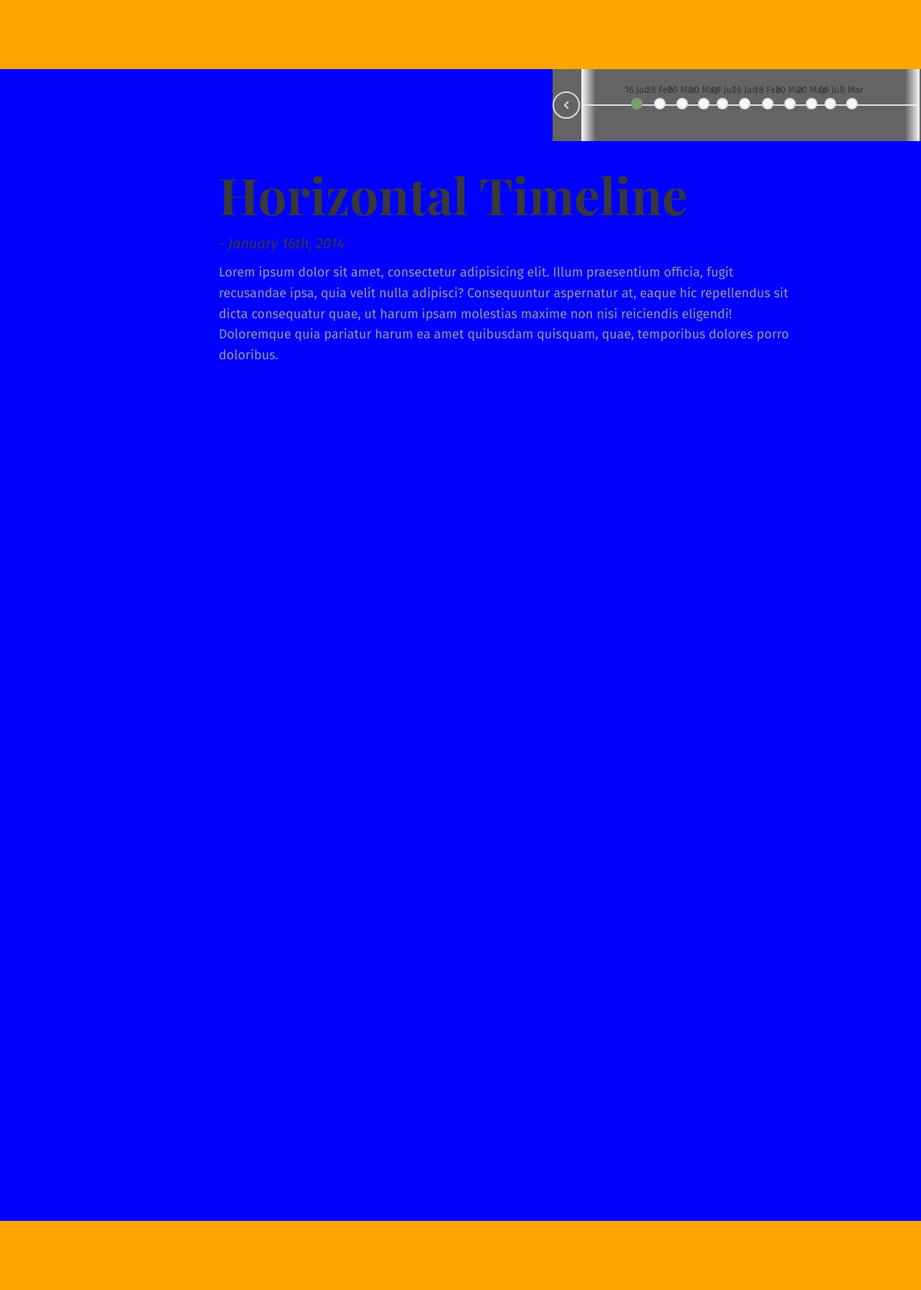
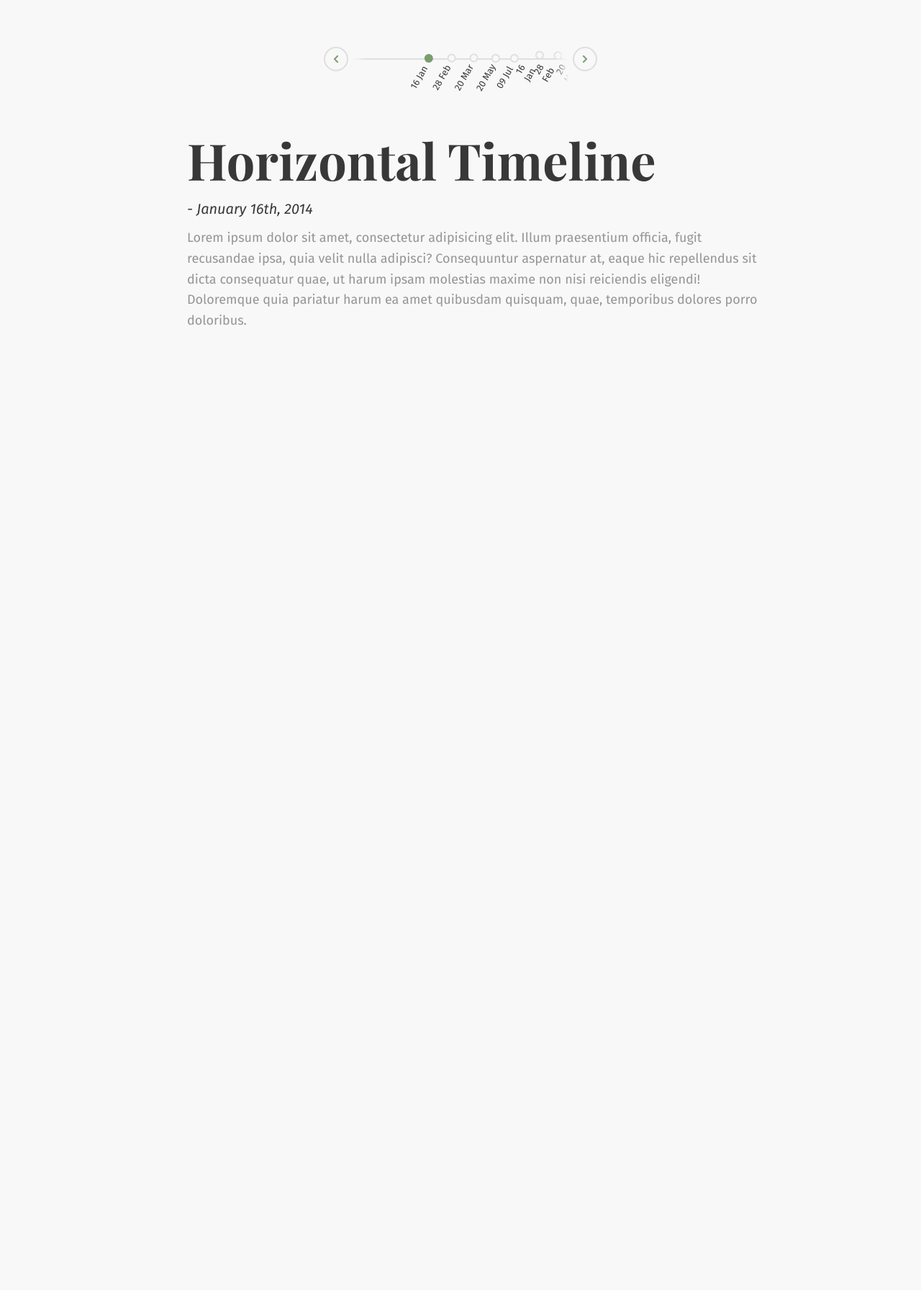
Before and after one commit to akashks1998/udghost, a PHP site: page / in a window 1280 px wide. Shown: the whole page at 72% size. After the commit the page ends 452 px from the top, so only its background shows below. Run offline with PHP 8.4, Linux system fonts and the light colour scheme.

Commit message:
Add files via upload

```diff
--- a/horizontal-timeline_after/css/style.css
+++ b/horizontal-timeline_after/css/style.css
@@ -1,33 +1,17 @@
-/* --------------------------------
 
-Primary style
-
--------------------------------- */
-
+*, *::after, *::before {
+  box-sizing: border-box;
+}
 
 html {
   font-size: 62.5%;
-  overflow: hidden;
-}
-*, html {
-    margin:0;
-    padding:0;
-
 }
 
-*, body {
-    margin:0;
-    padding:0;
-
-}
-
-
 body {
-  overflow: hidden;
   font-size: 1.6rem;
   font-family: "Fira Sans", sans-serif;
   color: #383838;
-  background-color: orange;
+  background-color: #f8f8f8;
 }
 
 a {
@@ -42,11 +26,7 @@ Main Components
 -------------------------------- */
 .cd-horizontal-timeline {
   opacity: 0;
-
-  height:200vh;
-  width:100%;
-
-  background:blue;
+  margin: 2em auto;
   -webkit-transition: opacity 0.2s;
   -moz-transition: opacity 0.2s;
   transition: opacity 0.2s;
@@ -54,7 +34,6 @@ Main Components
 .cd-horizontal-timeline::before {
   /* never visible - this is used in jQuery to check the current MQ */
   content: 'mobile';
-  height:0px;
   display: none;
 }
 .cd-horizontal-timeline.loaded {
@@ -64,11 +43,9 @@ Main Components
 .cd-horizontal-timeline .timeline {
   position: relative;
   height: 100px;
-  width: 90%;
-  max-width: 550px;
-  margin: 0;
-  margin-left:60%;
-  background:rgb(100,100,100);
+  width: 30%;
+  max-width: 56 0px;
+  margin: 0 auto;
 }
 .cd-horizontal-timeline .events-wrapper {
   position: relative;
@@ -133,11 +110,12 @@ Main Components
 }
 .cd-horizontal-timeline .events a {
   position: absolute;
-  bottom: 0;
+  bottom: -6px;
   z-index: 2;
   text-align: center;
   font-size: 1.3rem;
-  padding-bottom: 15px;
+
+  padding-right: 60px;
   color: #383838;
   /* fix bug on Safari - text flickering while timeline translates */
   -webkit-transform: translateZ(0);
@@ -145,7 +123,24 @@ Main Components
   -ms-transform: translateZ(0);
   -o-transform: translateZ(0);
   transform: translateZ(0);
+  -ms-transform: rotate(-60deg); /* IE 9 */
+    -webkit-transform: rotate(-60deg); /* Chrome, Safari, Opera */
+    transform: rotate(-60deg);
 }
+
+
+
+.cd-horizontal-timeline .events li {
+    list-style-type: none;
+}
+
+.cd-timeline-navigation li {
+    list-style-type: none;
+}
+
+.events-content li {
+ list-style-type: none;
+ }
 .cd-horizontal-timeline .events a::after {
   /* this is used to create the event spot */
   content: '';
@@ -157,7 +152,7 @@ Main Components
   -ms-transform: translateX(-50%);
   -o-transform: translateX(-50%);
   transform: translateX(-50%);
-  bottom: -5px;
+  bottom:px;
   height: 12px;
   width: 12px;
   border-radius: 50%;
@@ -181,21 +176,16 @@ Main Components
 .cd-horizontal-timeline .events a.older-event::after {
   border-color: #7b9d6f;
 }
-@media only screen and (min-width: 1100px) {
+/*@media only screen and (min-width: 1100px) {
   .cd-horizontal-timeline {
     margin: 6em auto;
   }
   .cd-horizontal-timeline::before {
-    /* never visible - this is used in jQuery to check the current MQ */
+    /* never visible - this is used in jQuery to check the current MQ
     content: 'desktop';
   }
 }
-.events ol{
-    list-style-type: none;
-    }
-.cd-timeline-navigation {
-    list-style-type: none;
-}
+*/
 .cd-timeline-navigation a {
   /* these are the left/right arrows to navigate the timeline */
   position: absolute;
@@ -251,21 +241,19 @@ Main Components
 .no-touch .cd-timeline-navigation a:hover {
   border-color: #7b9d6f;
 }
-.cd-timeline-navigation a.inactive {
-  cursor: not-allowed;
-}
-.cd-timeline-navigation a.inactive::after {
+
+/*.cd-timeline-navigation a::after:hover{
   background-position: 0 -16px;
 }
-.no-touch .cd-timeline-navigation a.inactive:hover {
+.no-touch .cd-timeline-navigation a::after:hover {
   border-color: #dfdfdf;
-}
+}*/
 
 .cd-horizontal-timeline .events-content {
   position: relative;
   width: 100%;
   margin: 2em 0;
-
+  overflow: hidden;
   -webkit-transition: height 0.4s;
   -moz-transition: height 0.4s;
   transition: height 0.4s;
@@ -274,6 +262,7 @@ Main Components
   position: absolute;
   z-index: 1;
   width: 100%;
+  height: 100%;
   left: 0;
   top: 0;
   -webkit-transform: translateX(-100%);
@@ -315,9 +304,6 @@ Main Components
   -webkit-animation-direction: reverse;
   -moz-animation-direction: reverse;
   animation-direction: reverse;
-}
-.cd-horizontal-timeline .events-content ol{
-    list-style-type: none;
 }
 .cd-horizontal-timeline .events-content li > * {
   max-width: 800px;
--- a/horizontal-timeline_after/index.html
+++ b/horizontal-timeline_after/index.html
@@ -32,7 +32,7 @@
 				</div> <!-- .events -->
 			</div> <!-- .events-wrapper -->
 
-			<ul class="cd-timeline-navigation">
+				<ul class="cd-timeline-navigation">
 				<li><a href="#0" class="prev inactive">Prev</a></li>
 				<li><a href="#0" class="next">Next</a></li>
 			</ul> <!-- .cd-timeline-navigation -->
```
